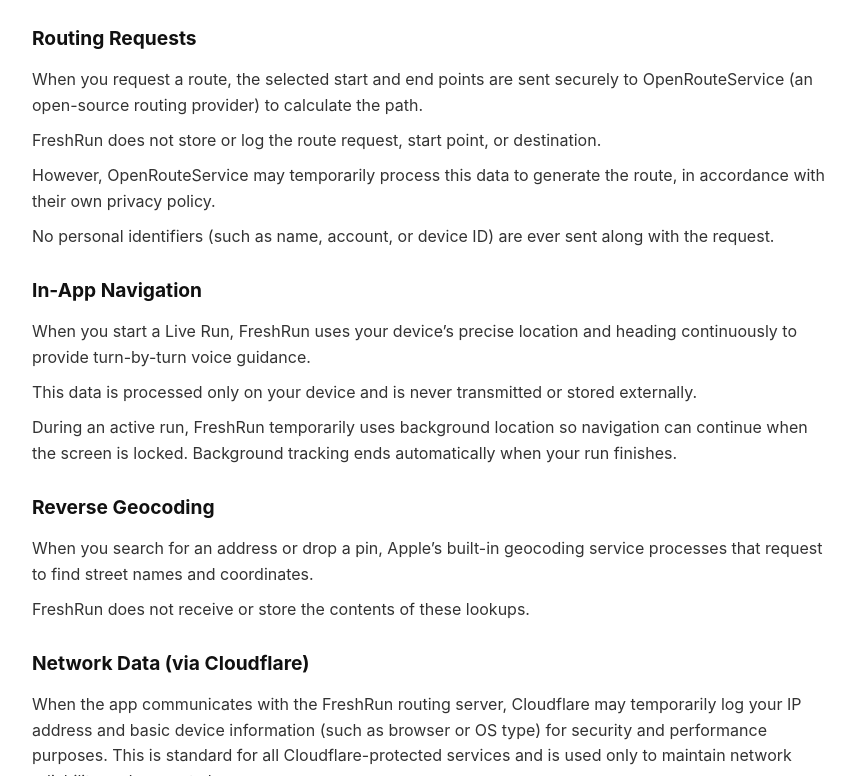
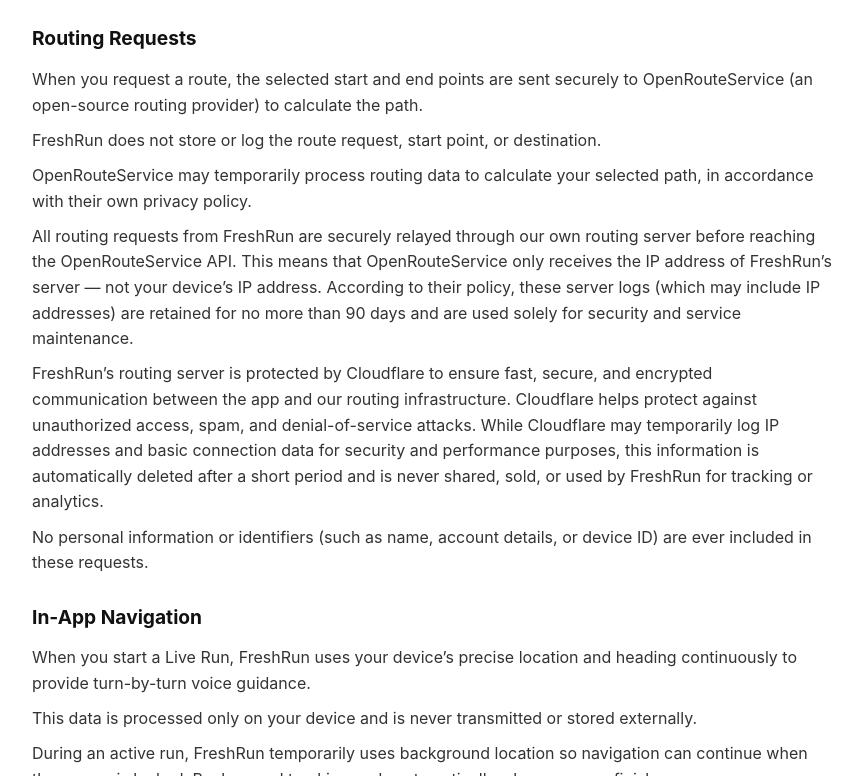
Before and after one commit to freshrun/site, a plain HTML site: page Privacy.html in a window 1280 px wide. Shown: the part 600-1376 px from the top of the page, without its empty margins (208-1070 px from the left). Drawn offline with Linux system fonts and the light colour scheme.

Commit message:
Update Privacy.html

```diff
--- a/Privacy.html
+++ b/Privacy.html
@@ -83,8 +83,11 @@
     <h2>Routing Requests</h2>
     <p>When you request a route, the selected start and end points are sent securely to OpenRouteService (an open-source routing provider) to calculate the path.</p>
     <p>FreshRun does not store or log the route request, start point, or destination.</p>
-    <p>However, OpenRouteService may temporarily process this data to generate the route, in accordance with their own privacy policy.</p>
-    <p>No personal identifiers (such as name, account, or device ID) are ever sent along with the request.</p>
+    <p>OpenRouteService may temporarily process routing data to calculate your selected path, in accordance with their own privacy policy.</p>
+    <p>All routing requests from FreshRun are securely relayed through our own routing server before reaching the OpenRouteService API. This means that OpenRouteService only receives the IP address of FreshRun’s server — not your device’s IP address. According to their policy, these server logs (which may include IP addresses) are retained for no more than 90 days and are used solely for security and service maintenance.</p>
+    <p>FreshRun’s routing server is protected by Cloudflare to ensure fast, secure, and encrypted communication between the app and our routing infrastructure. Cloudflare helps protect against unauthorized access, spam, and denial-of-service attacks. While Cloudflare may temporarily log IP addresses and basic connection data for security and performance purposes, this information is automatically deleted after a short period and is never shared, sold, or used by FreshRun for tracking or analytics.</p>
+    <p>No personal information or identifiers (such as name, account details, or device ID) are ever included in these requests.</p>
+
   </section>
 
   <section id="in-app-navigation">
```
